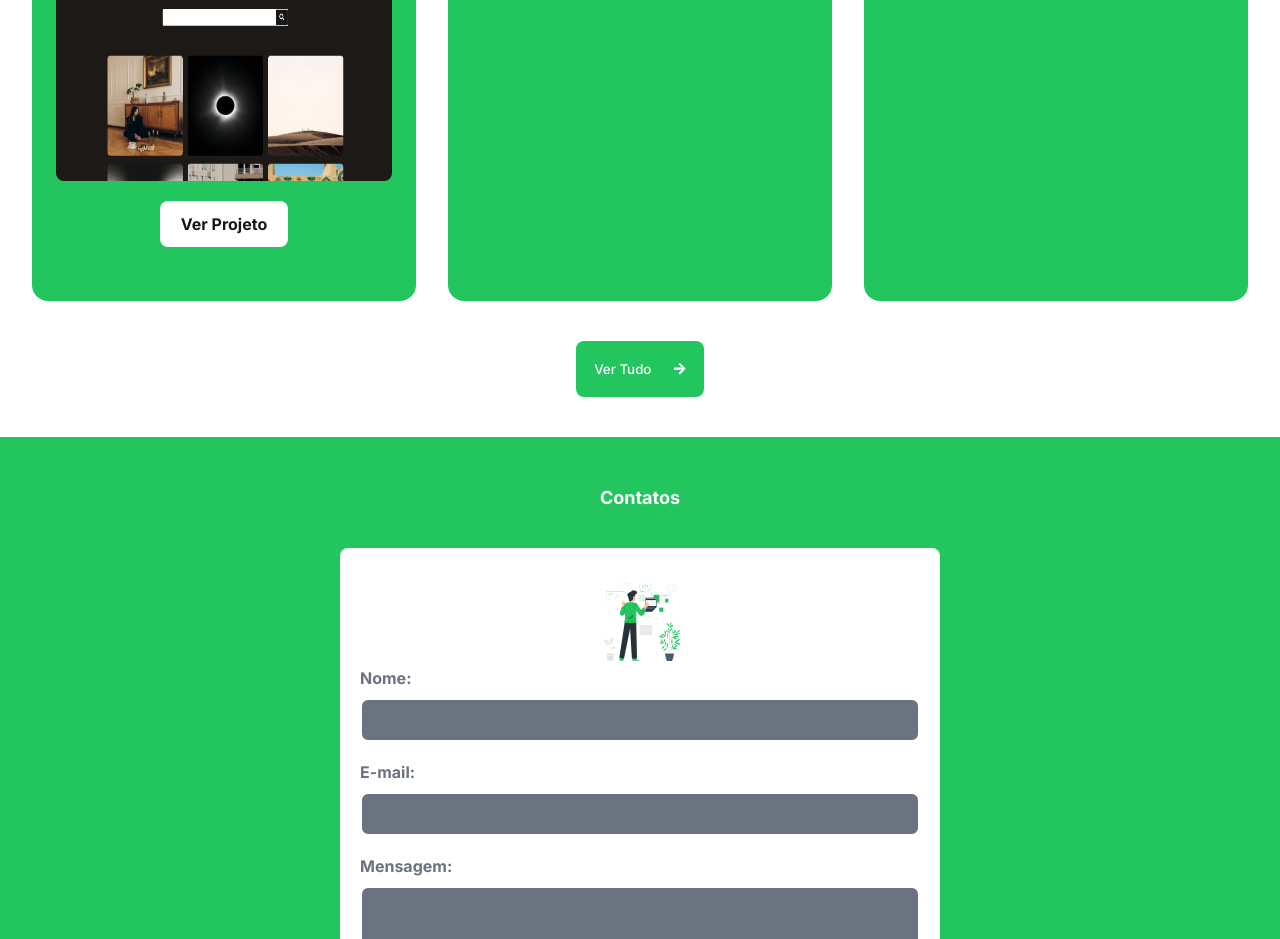
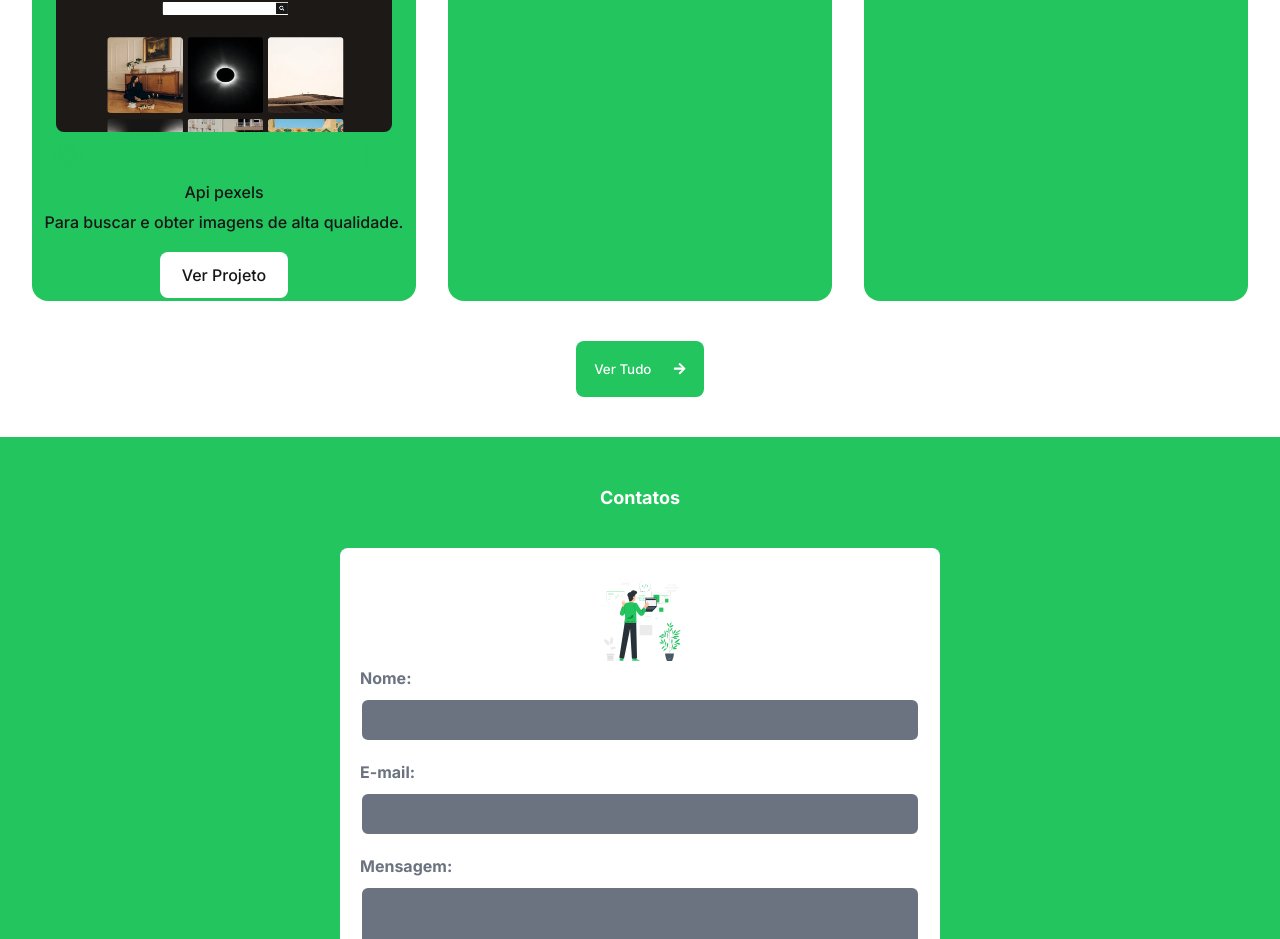
Before and after one commit to ramoncodevale/portfolio, a React (Vite) app: page / in a window 1280 px wide. Shown: the part 1296-2235 px from the top of the page. Built offline with nearby package versions, Linux system fonts and the light colour scheme.

Commit message:
add title project

```diff
--- a/src/components/projects/projects.css
+++ b/src/components/projects/projects.css
@@ -63,8 +63,49 @@
 
 .img-projeto {
     width: 336px;
-    height: 200px;
+    height: auto;
     border-radius: 0px 0px 8px 8px;
+}
+
+.icons-project {
+    display: flex;
+    justify-content: space-between;
+    padding-left: 20px;
+    padding-right: 20px;
+    align-items: center;
+    margin-top: 10px;
+}
+
+.title-project-dark {
+    text-align: center;
+    margin-top: 10px;
+    color: var(--color-text-primary);
+    font-weight: 500;
+    font-size: 16px;
+}
+
+.title-project-light {
+    text-align: center;
+    margin-top: 10px;
+    color: var(--color-text-primary-light);
+    font-weight: 500;
+    font-size: 16px;
+}
+
+.description-project-dark {
+    text-align: center;
+    margin-top: 10px;
+    color: var(--color-text-primary);
+    font-weight: 500;
+    font-size: 16px;
+}
+
+.description-project-light{
+    text-align: center;
+    margin-top: 10px;
+    color: var(--color-text-primary-light);
+    font-weight: 500;
+    font-size: 16px;
 }
 
 .container-button-projects {
@@ -75,7 +116,7 @@
 
 .button-projects-dark {
     width: 128px;
-    height: 46px;
+    height: 40px;
     background-color: var(--background-button-primary);
     color: var(--color-text-primary);
     border-radius: 8px;
@@ -100,15 +141,14 @@
 .links-projects-dark {
     color: var(--color-text-primary);
     font-size: 16px;
-    font-weight: 700;
+    font-weight: 500;
 }
 
 .links-projects-light {
     color: var(--color-text-primary-light);
     font-size: 16px;
-    font-weight: 700;
+    font-weight: 500;
 }
-
 
 
 .button-project {
--- a/src/components/projects/projects.jsx
+++ b/src/components/projects/projects.jsx
@@ -3,6 +3,9 @@ import './projects.css'
 import { FaArrowRight } from "react-icons/fa";
 import { DarkModeContext } from '../../context/dark-mode-context';
 import { useContext } from 'react';
+import { FaReact } from "react-icons/fa6";
+import { IoLogoJavascript } from "react-icons/io5";
+
 import Projeto from '../../assets/img-photo.png'
 
 export function Projects() {
@@ -15,12 +18,19 @@ export function Projects() {
       <div className='projects-container'>
         <div className={darkModeEnabled ? "card-projects-dark" : "card-projects-light"}>
           <div className="container-img-projeto">
-            <img className='img-projeto' src={Projeto} alt="" />
+            <img className='img-projeto' src={Projeto} alt="img project" />
           </div>
+          <div className="icons-project">
+            <FaReact color='#22c55e' fontSize={30} />
+            <IoLogoJavascript color='#22c55e' fontSize={30} />
+          </div>
+          <h3 className={darkModeEnabled ? "title-project-dark" : "title-project-light"}>Api pexels</h3>
+          <p className={darkModeEnabled ? "description-project-dark" : "description-project-light"}> Para buscar e obter imagens de alta qualidade.
+          </p>
           <div className="container-button-projects">
             <button className={darkModeEnabled ? "button-projects-dark" : "button-projects-light"}>
               <a className={darkModeEnabled ? "links-projects-dark" : "links-projects-light"} href="https://photo-api-sepia.vercel.app/" target='_blank'>
-              Ver Projeto
+                Ver Projeto
               </a>
             </button>
           </div>
```
